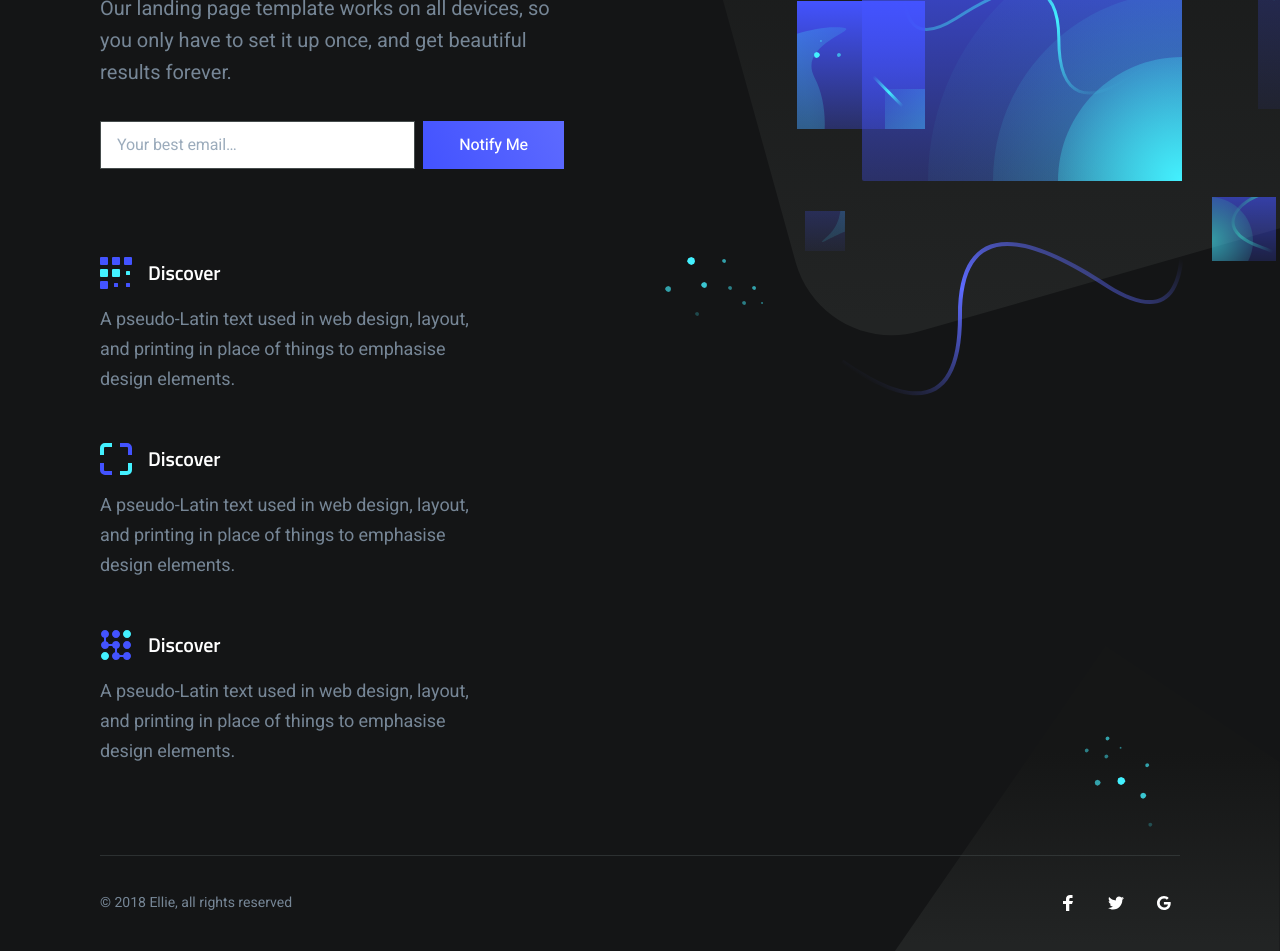
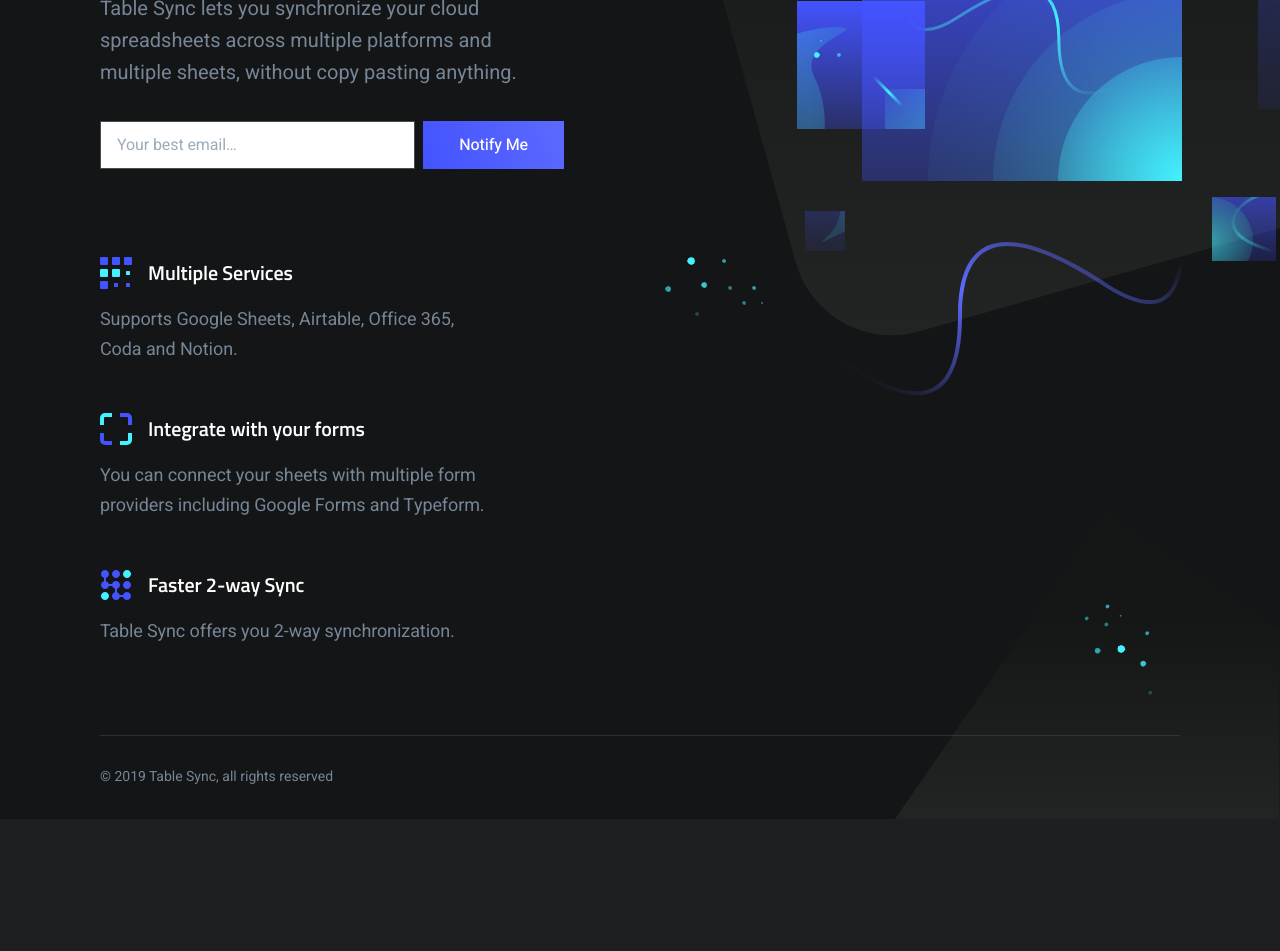
Before and after one commit to mubaris/reimagined-octo-waddle, a website: page index.html in a window 1280 px wide. Shown: the part 299-1250 px from the top of the page. After the commit the page ends 1118 px from the top, so only its background shows below. Drawn offline with nearby package versions, Linux system fonts and the light colour scheme; files that its build step writes are made by us from their sources.

Commit message:
Bare minimum

```diff
--- a/index.html
+++ b/index.html
@@ -53,11 +53,13 @@
                 <div class="container">
                     <div class="hero-inner">
 						<div class="hero-copy">
-	                        <h1 class="hero-title mt-0 is-revealing">Landing template for startups</h1>
-	                        <p class="hero-paragraph is-revealing">Our landing page template works on all devices, so you only have to set it up once, and get beautiful results forever.</p>
+	                        <h1 class="hero-title mt-0 is-revealing">Sync your cloud spreadsheets easily!</h1>
+	                        <p class="hero-paragraph is-revealing">Table Sync lets you synchronize your cloud spreadsheets across multiple platforms and multiple sheets, without copy pasting anything.</p>
 							<div class="hero-form field field-grouped is-revealing">
 	                            <div class="control control-expanded">
-	                                <input class="input" type="email" name="email" placeholder="Your best email&hellip;">
+									<form name="mailcapture" method="POST" data-netlify="true">
+											<input class="input" type="email" name="email" placeholder="Your best email&hellip;">
+									</form>
 	                            </div>
 	                            <div class="control">
 	                                <a class="button button-primary button-block" href="#">Notify Me</a>
@@ -351,9 +353,9 @@
 											    </g>
 											</svg>
 		                                </div>
-		                                <h4 class="feature-title m-0">Discover</h4>
+		                                <h4 class="feature-title m-0">Multiple Services</h4>
 									</div>
-	                                <p class="text-sm mb-0">A pseudo-Latin text used in web design, layout, and printing in place of things to emphasise design elements.</p>
+	                                <p class="text-sm mb-0">Supports Google Sheets, Airtable, Office 365, Coda and Notion.</p>
 	                            </div>
 	                        </div>
 							<div class="feature">
@@ -368,9 +370,9 @@
 											    </g>
 											</svg>
 		                                </div>
-		                                <h4 class="feature-title m-0">Discover</h4>
+		                                <h4 class="feature-title m-0">Integrate with your forms</h4>
 									</div>
-	                                <p class="text-sm mb-0">A pseudo-Latin text used in web design, layout, and printing in place of things to emphasise design elements.</p>
+	                                <p class="text-sm mb-0">You can connect your sheets with multiple form providers including Google Forms and Typeform.</p>
 	                            </div>
 	                        </div>
 							<div class="feature">
@@ -387,9 +389,9 @@
 											    </g>
 											</svg>
 		                                </div>
-		                                <h4 class="feature-title m-0">Discover</h4>
+		                                <h4 class="feature-title m-0">Faster 2-way Sync</h4>
 									</div>
-	                                <p class="text-sm mb-0">A pseudo-Latin text used in web design, layout, and printing in place of things to emphasise design elements.</p>
+	                                <p class="text-sm mb-0">Table Sync offers you 2-way synchronization.</p>
 	                            </div>
 	                        </div>
 						</div>
@@ -426,8 +428,8 @@
 			</div>
             <div class="container">
                 <div class="site-footer-inner has-top-divider">
-                    <div class="footer-copyright">&copy; 2018 Ellie, all rights reserved</div>
-					<ul class="footer-social-links list-reset">
+                    <div class="footer-copyright">&copy; 2019 Table Sync, all rights reserved</div>
+					<!-- <ul class="footer-social-links list-reset">
 						<li>
 							<a href="#">
 								<span class="screen-reader-text">Facebook</span>
@@ -452,7 +454,7 @@
 								</svg>
 							</a>
 						</li>
-					</ul>
+					</ul> -->
                 </div>
             </div>
         </footer>
--- a/package-sample.json
+++ b/package.json
@@ -27,8 +27,7 @@
     "watch:css": "onchange \"src/scss\" -- run-s build:css",
     "watch:js": "onchange \"src/js\" -- run-s build:js",
     "watch:images": "onchange \"src/images\" -- run-s build:images",
-    "watch": "run-p serve watch:*",
-    "postinstall": "run-s build watch"
+    "watch": "run-p serve watch:*"
   },
   "devDependencies": {
     "autoprefixer": "^9.0.1",
```
Also changed, not shown: 1 other file.
